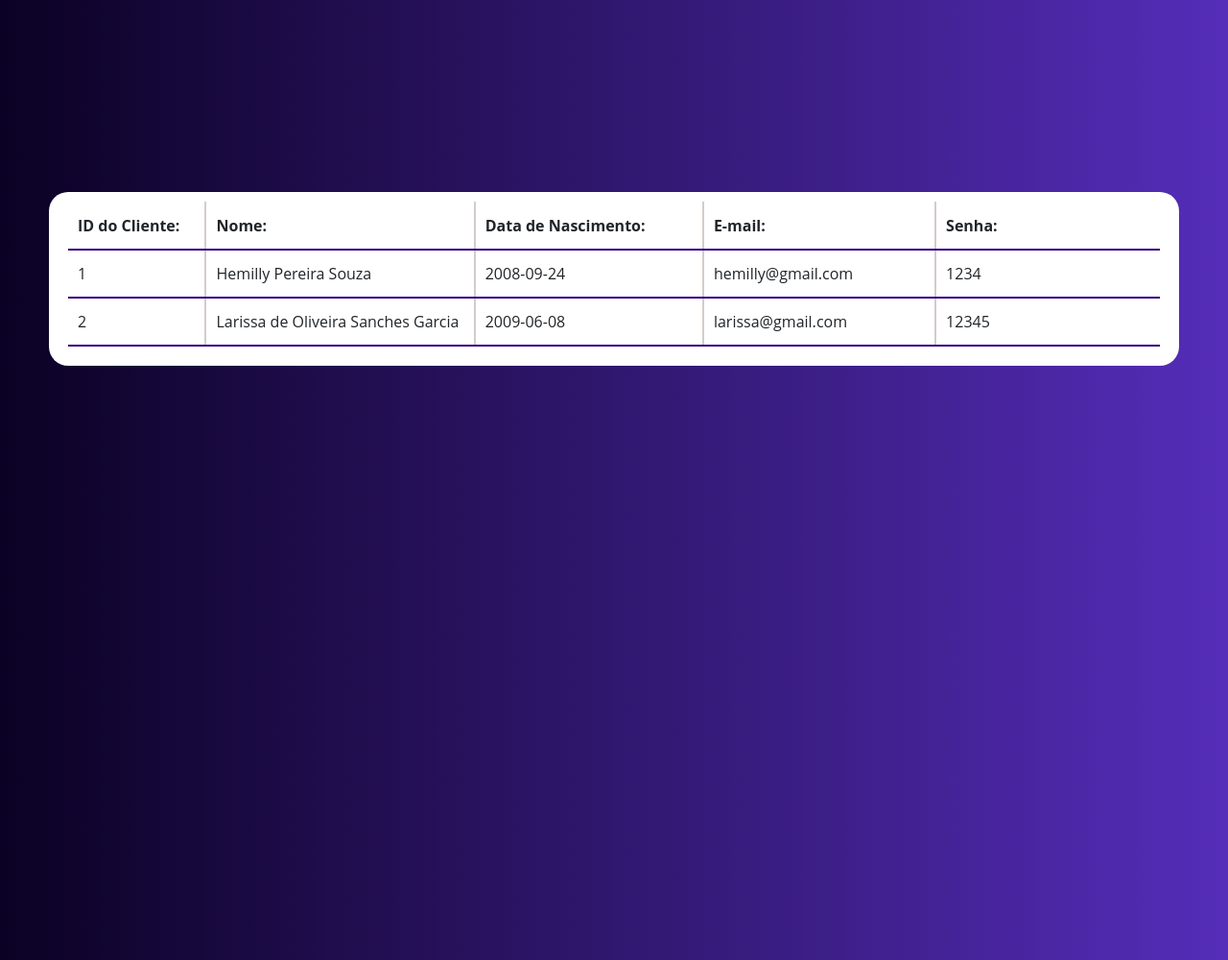
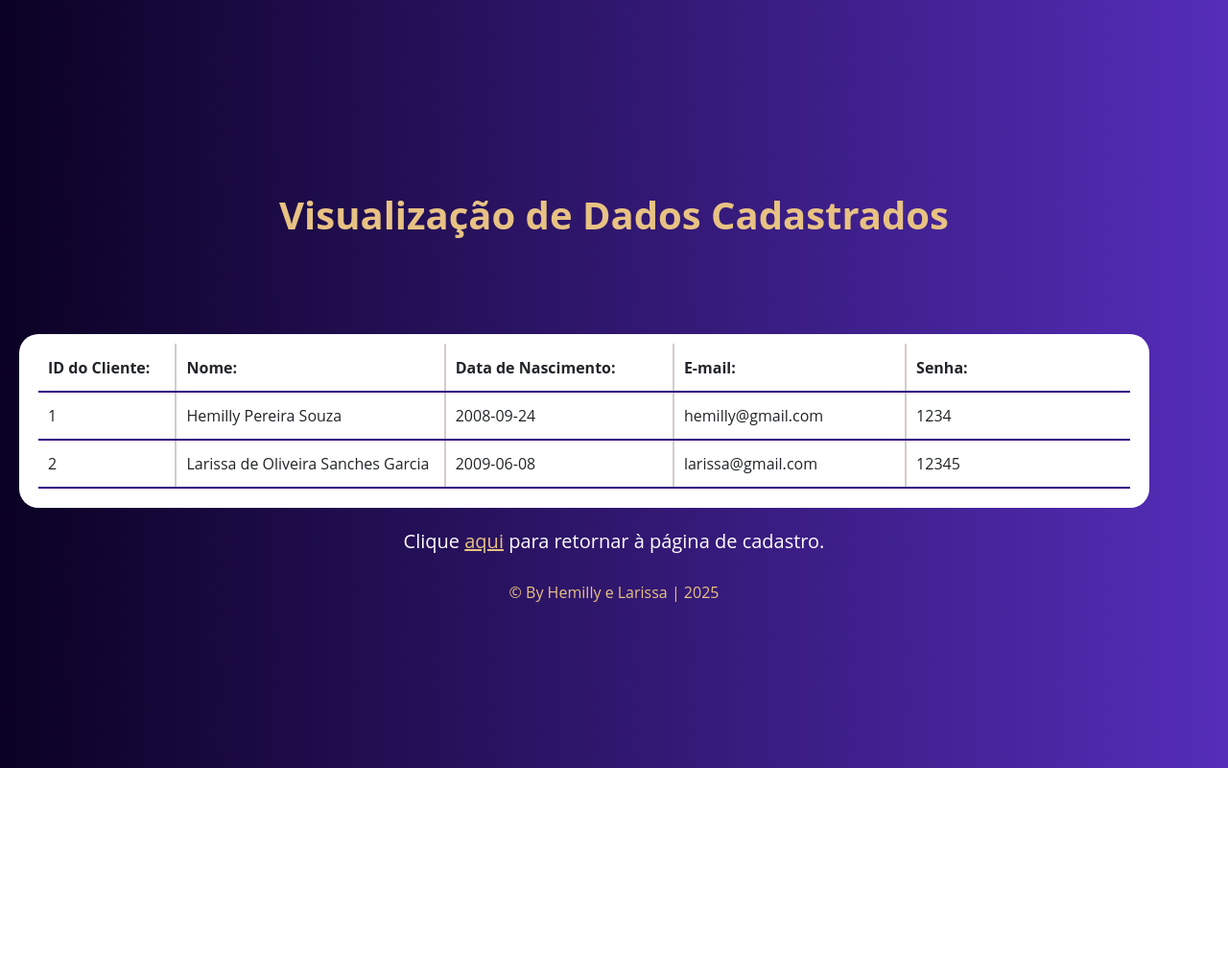
Before and after one commit to sollarye/ProjetoLojaVirtual, a PHP site: page /visualizar_dados.php in a window 1280 px wide. Shown: the whole page at 96% size. After the commit the page ends 800 px from the top, so only its background shows below. Run offline with PHP 8.4, Linux system fonts and the light colour scheme; data comes from the database, SQL or seed files in the repository.

Commit message:
Estilizando a Visualização de Dados

```diff
--- a/views/visualizar_dados.php
+++ b/views/visualizar_dados.php
@@ -26,19 +26,28 @@
             background:linear-gradient(to left,rgb(85, 45, 185), #0b0124);
             margin: 0;
             padding: 0;
-            margin-top: 200px;
             display:flex;
             align-items:center;
             flex-direction:column;
             height:100vh
         }
 
-        #container{
+        .linkCad{
+            font-size: 20px;
+            display:flex;
+            justify-content:center;
+            color: white;
+            margin-top: 20px;
+        }
 
+        a{
+            color: #e8c283;
+        }
+
+        #container .tabela{
             display:flex;
             align-items:center;
             justify-content:center;
-
         }
 
         .tabela{
@@ -64,7 +73,7 @@
             height:50px;
             width:150px;
             margin-left:20px;
-             border-right:2px solid rgba(184, 172, 169, 0.61);
+            border-right:2px solid rgba(184, 172, 169, 0.61);
         }
 
         th{
@@ -93,11 +102,29 @@
             border-right:#ffff
         }
 
+        h1{
+            margin-top:200px;
+            margin-bottom: 100px;
+            text-align: center;
+            color:#e8c283;
+            font-weight: bold;
+        }
+
+        .footer{
+            font-size:12;
+            color:#e8c283;
+            text-align: center;
+            margin-top: 10px;
+            margin-bottom: 20px;
+        }
+
     </style>
 
 </head>
 <body>
+
     <div id="container">
+        <h1>Visualização de Dados Cadastrados</h1>
         <div class="tabela">
             <table>
                 <thead>
@@ -124,8 +151,15 @@
                 }
                     ?>
                 </tbody>
-         </div>
+            </TABLE>
+        </div>
+
     </div>
+
+    <div class='linkCad'>
+        <p>Clique <a href="cadastro.php">aqui</a> para retornar à página de cadastro.</p>
+    </div>
+    <div class="footer">© By Hemilly e Larissa | 2025</div>
 
 
 </body>
```
